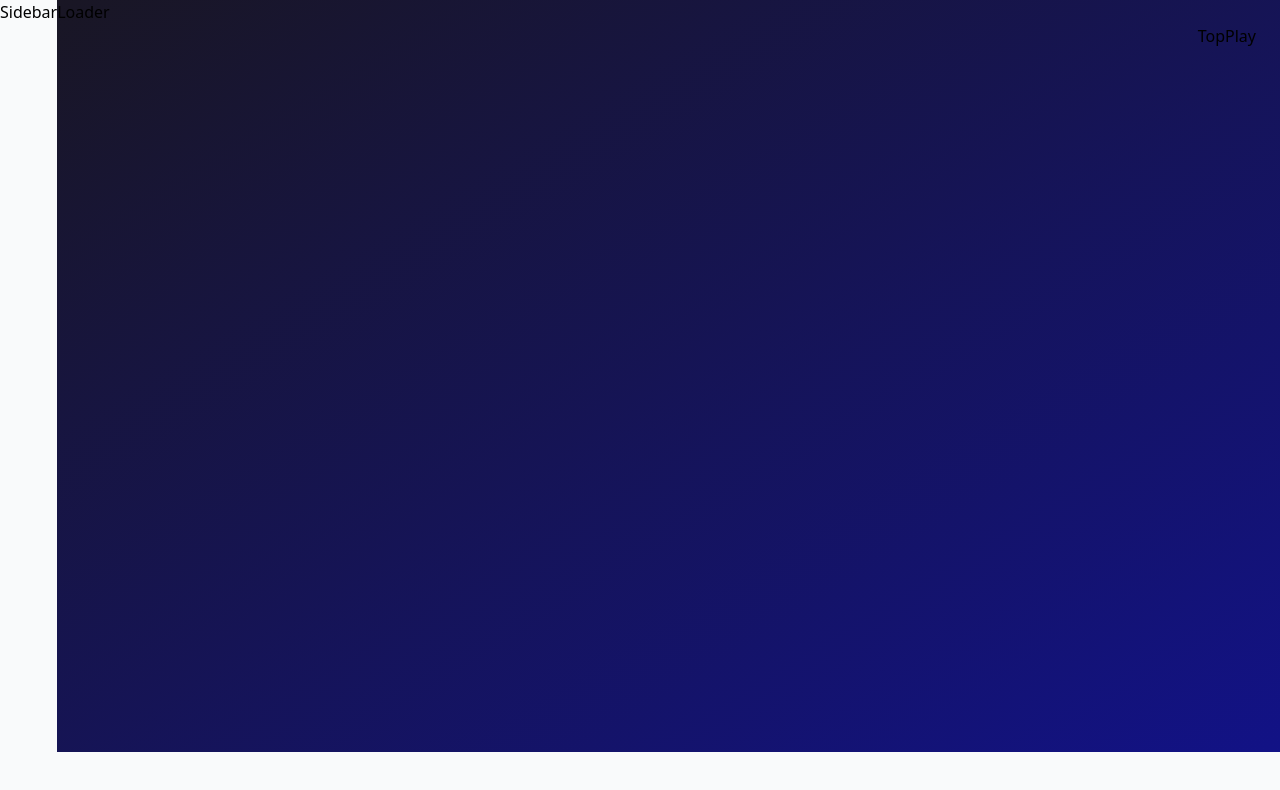
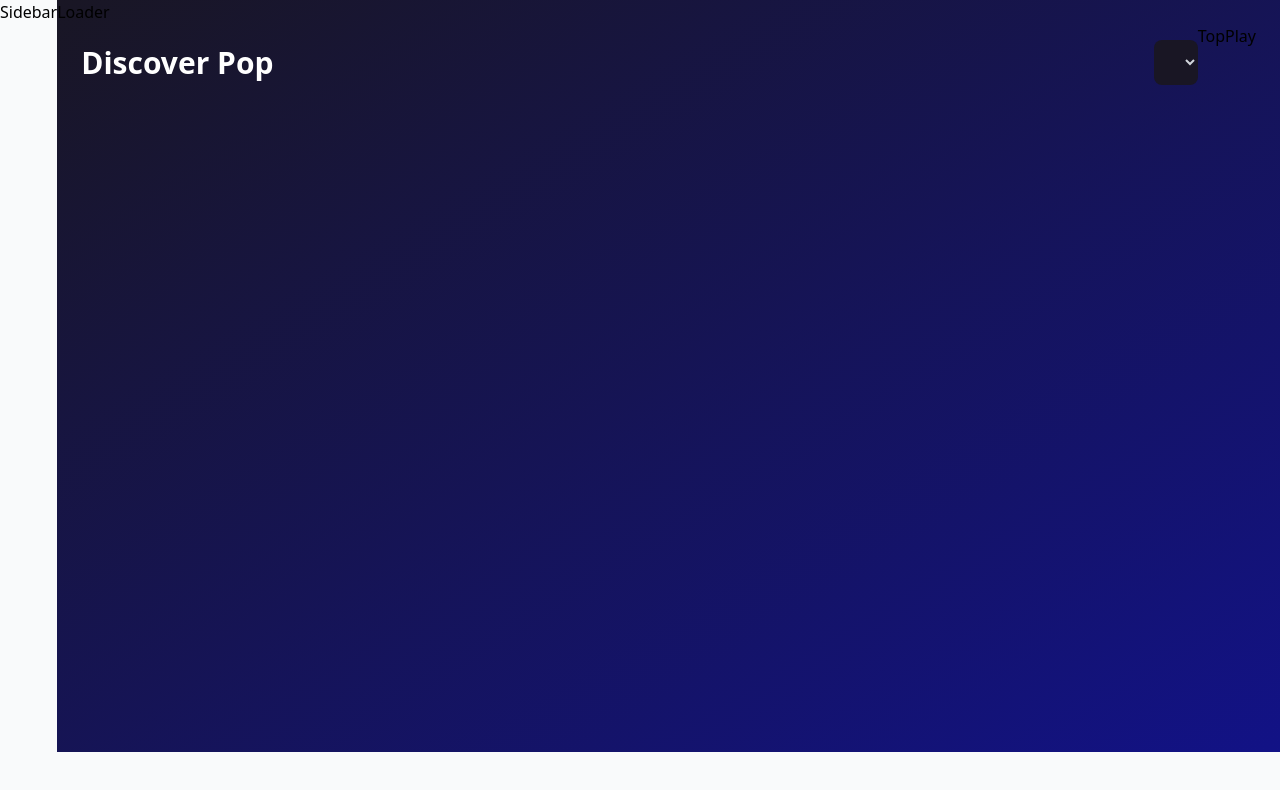
Before and after one commit to emilianstoyanov/Project-Music-Player, a React (Vite) app: page / in a window 1280 px wide. Shown: the top 790 px of the page. Built offline with nearby package versions, Linux system fonts and the light colour scheme.

Commit message:
update Discover page

```diff
--- a/src/pages/Discover.jsx
+++ b/src/pages/Discover.jsx
@@ -2,12 +2,20 @@
 import { genres } from '../assets/constants';
 
 const Discover = () => {
-    console.log(genres);
+    const genreTitle = 'Pop'
 
     return (
     <div className="flex flex-col">
-        <div>
-
+        <div className="w-full flex justify-between items-center sm:flex-row flex-col mt-4 mb-10">
+            <h2 className="font-bold text-3xl text-white text-left">Discover {genreTitle}</h2>
+            <select
+                onChange={() => {}}
+                value=""
+                className="bg-black text-gray-300 p-3 text-sm rounded-lg outline-none
+                sm:mt-0 mt-5"
+            >
+                {genres.map((genres) => <option></option>)}
+            </select>
 
         </div>
     </div>
```
